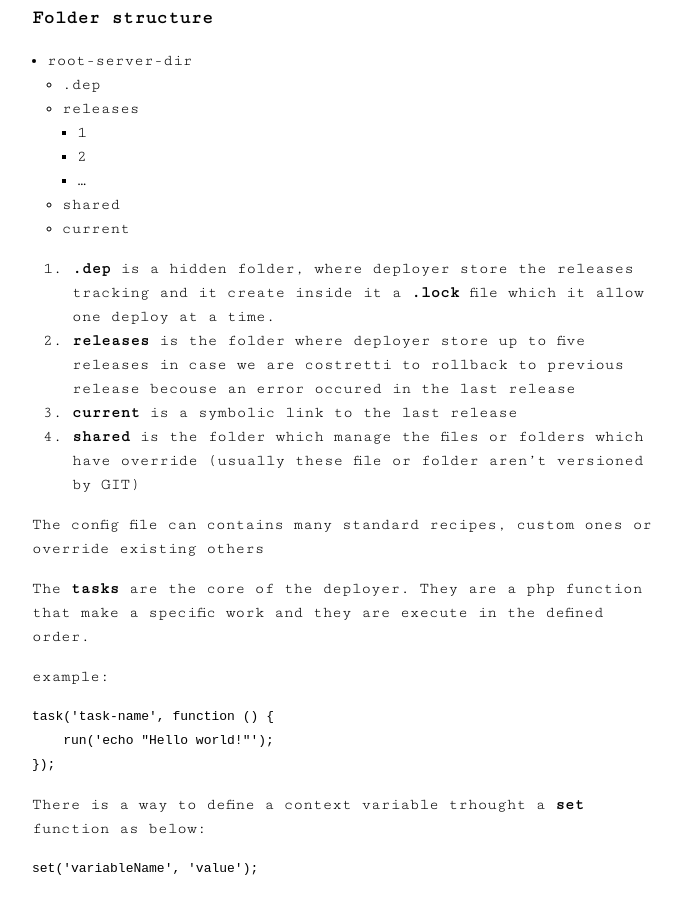
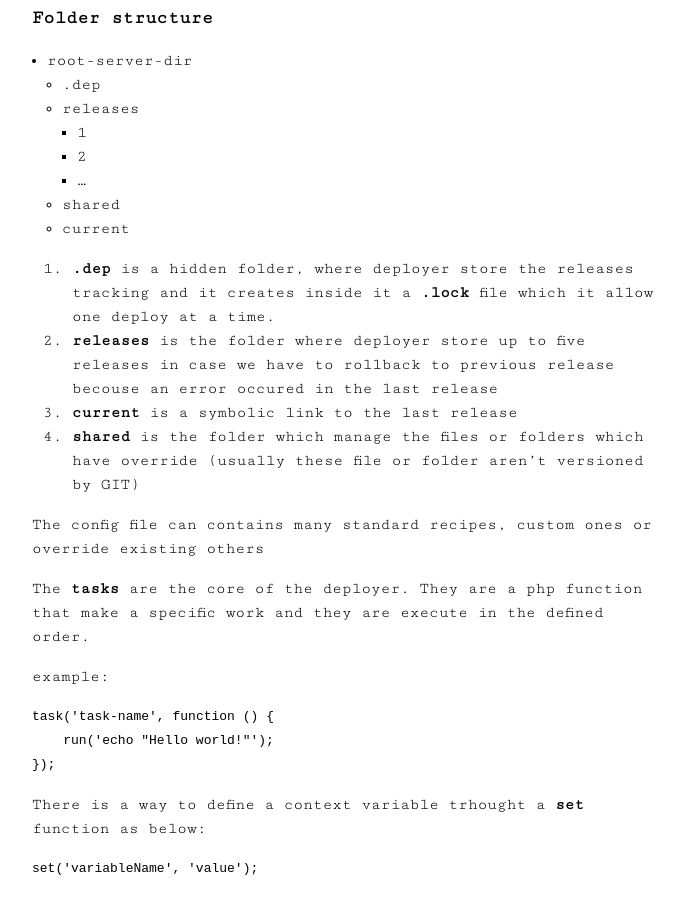
Before and after one commit to raffaelecarelle/raffaelecarelle.github.io, a Jekyll site: the page built from _posts/2020-01-24-deployer.md, in a window 1280 px wide and 900 px high, scrolled down 1005 px. Shown: the whole window, without its empty margins (292-977 px from the left). Built offline with Jekyll 4.4.1, drawn with Linux system fonts in a browser that asks for light colours; comment, search, counter and statistics services are not loaded; a style sheet for code colours, icons or effects is not loaded.

Commit message:
fix typo

```diff
--- a/_posts/2020-01-24-deployer.md
+++ b/_posts/2020-01-24-deployer.md
@@ -45,8 +45,8 @@ Usually (but not always) the config file is located in the root dir of the proje
     - shared
     - current
 
-1. **.dep** is a hidden folder, where deployer store the releases tracking and it create inside it a **.lock** file which it allow one deploy at a time.
-2. **releases** is the folder where deployer store up to five releases in case we are costretti to rollback to previous release becouse an error occured in the last release
+1. **.dep** is a hidden folder, where deployer store the releases tracking and it creates inside it a **.lock** file which it allow one deploy at a time.
+2. **releases** is the folder where deployer store up to five releases in case we have to rollback to previous release becouse an error occured in the last release
 3. **current** is a symbolic link to the last release
 4. **shared** is the folder which manage the files or folders which have override (usually these file or folder aren't versioned by GIT)
 
```
